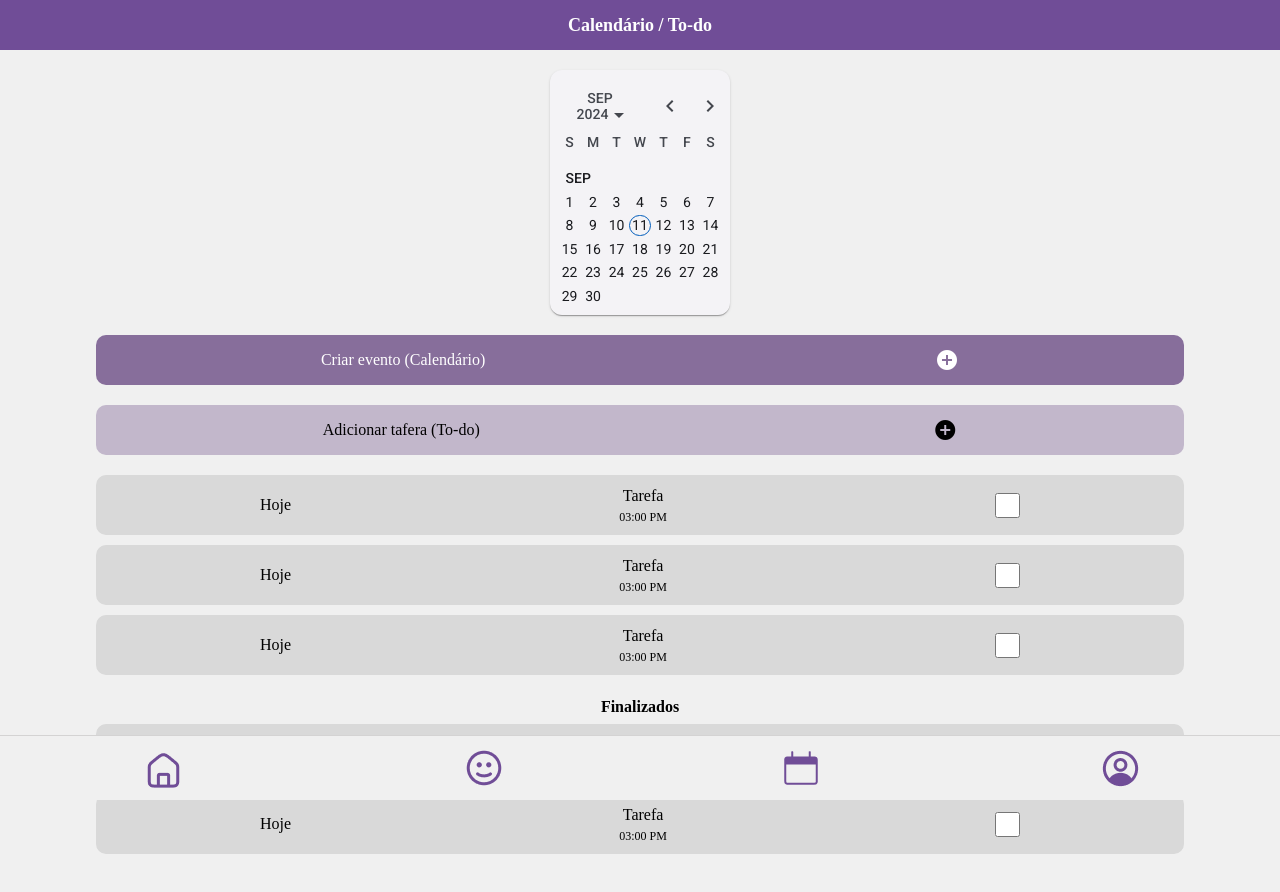
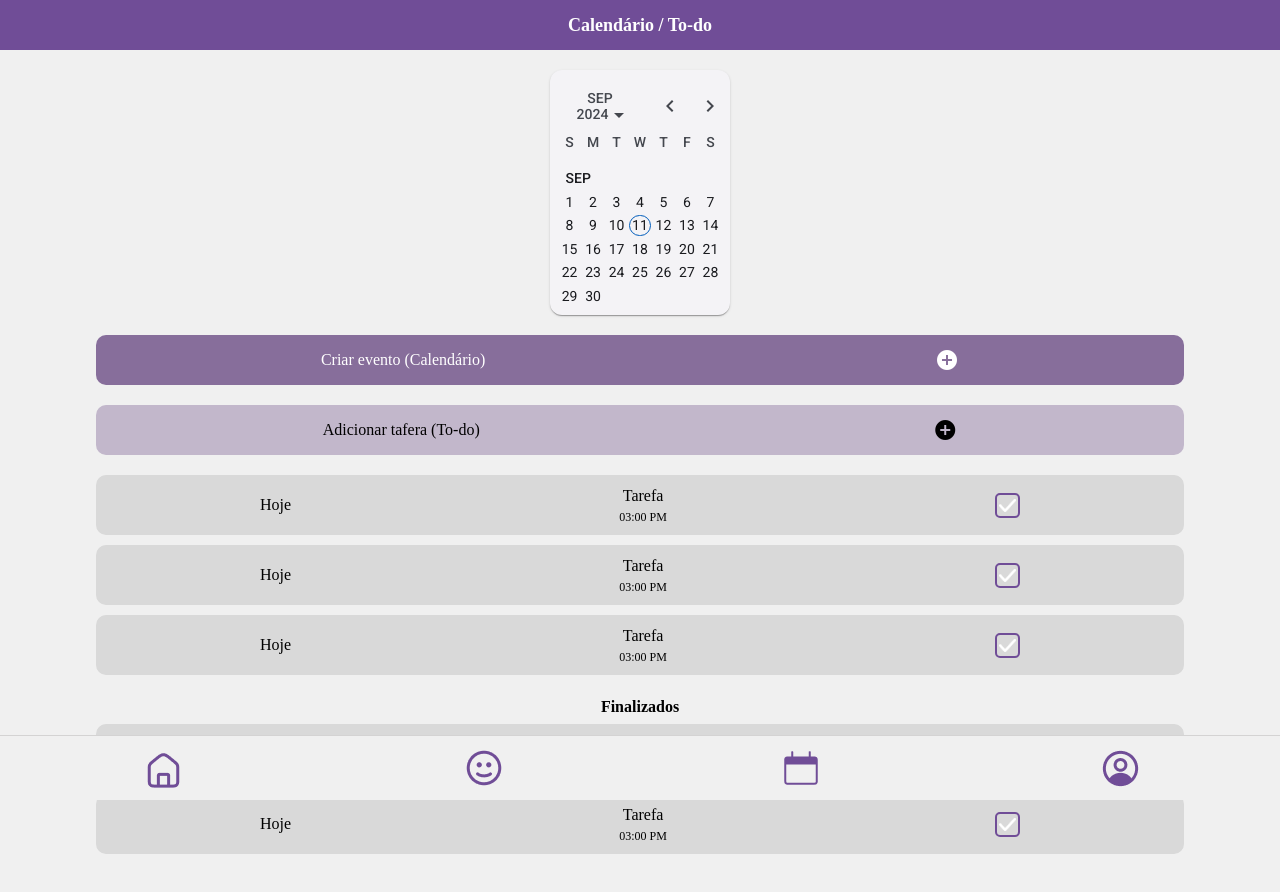
Before and after one commit to viudess/foxpectrum, an Angular app: page /organizacao in a window 1280 px wide. Shown: the top 892 px of the page. Built offline with nearby package versions, Linux system fonts and the light colour scheme; a web font is replaced by a local one.

Commit message:
botoes-to-do

```diff
--- a/src/app/components-gerais/to-do/to-do.component.css
+++ b/src/app/components-gerais/to-do/to-do.component.css
@@ -14,11 +14,6 @@ section{
   height: 60px;
   border-radius: 10px;
 }
-input[type="checkbox"]{
-  width: 25px;
-  height: 25px;
-  accent-color: #704D97;
-}
 .tarefa{
   display: flex;
   align-items: center;
@@ -27,3 +22,16 @@ input[type="checkbox"]{
 .tarefa p{
   font-size: 12px;
 }
+.radio{
+  width: 25px;
+  height: 25px;
+  border: 2px solid #704D97;
+  border-radius: 5px;
+  display: flex;
+  justify-content: center;
+  align-items: center;
+}
+.radio img{
+  width: 80%;
+  height: 60%;
+}
--- a/src/app/components-gerais/to-do/to-do.component.html
+++ b/src/app/components-gerais/to-do/to-do.component.html
@@ -5,6 +5,9 @@
       <label for="">Tarefa</label>
       <p for="">03:00 PM</p>
     </div>
-    <input type="checkbox">
+    <div class="radio" (click)="mudarCor()"
+      [ngStyle]="{'background-color': clicado ? '#704D97' : ''}">
+      <img src="ok-image.png" alt="">
+    </div>
   </div>
 </section>
--- a/src/app/components-gerais/to-do/to-do.component.ts
+++ b/src/app/components-gerais/to-do/to-do.component.ts
@@ -6,5 +6,9 @@ import { Component } from '@angular/core';
   styleUrl: './to-do.component.css'
 })
 export class ToDoComponent {
+  clicado = false;
 
+  mudarCor(){
+    this.clicado = !this.clicado;
+  }
 }
--- a/src/app/tipico/mood/forms-mood/forms-mood.component.css
+++ b/src/app/tipico/mood/forms-mood/forms-mood.component.css
@@ -45,6 +45,13 @@ input{
   height: 20px;
   border: 2px solid #D6C8E1;
   border-radius: 5px;
+  display: flex;
+  justify-content: center;
+  align-items: center;
+}
+.radio img{
+  width: 80%;
+  height: 60%;
 }
 .finalizar{
   display: flex;
--- a/src/app/tipico/mood/forms-mood/forms-mood.component.html
+++ b/src/app/tipico/mood/forms-mood/forms-mood.component.html
@@ -15,40 +15,58 @@
       </div>
     </section>
     <form>
-    <h1>Escreva sobre o que sente:</h1>
-    <div class="gridinput">
-      <input type="text" placeholder="Digite aqui">
-    </div>
+      <h1>Escreva sobre o que sente:</h1>
+      <div class="gridinput">
+        <input type="text" placeholder="Digite aqui">
+      </div>
       <h1>Está sobrecarregado?</h1>
       <form class="check">
-        <div class="gridcheck">
-          <div class="radio"></div>
+        <div class="gridcheck" (click)="mudarCor(0, 0)">
+          <div class="radio"
+            [ngStyle]="{'background-color': sobrecarregado === 0 ? '#704D97' : '', 'border': sobrecarregado === 0 ? '1px solid #704D97' : ''}">
+            <img src="ok-image.png" alt="">
+          </div>
           <h2>Sim</h2>
         </div>
-        <div class="gridcheck">
-          <div class="radio"></div>
+        <div class="gridcheck" (click)="mudarCor(0, 1)">
+          <div class="radio"
+            [ngStyle]="{'background-color': sobrecarregado === 1 ? '#704D97' : '', 'border': sobrecarregado === 1 ? '1px solid #704D97' : ''}">
+            <img src="ok-image.png" alt="">
+          </div>
           <h2>Não</h2>
         </div>
       </form>
       <h1>Você está verbal?</h1>
       <form class="check">
-        <div class="gridcheck">
-          <div class="radio"></div>
+        <div class="gridcheck" (click)="mudarCor(1, 0)">
+          <div class="radio"
+            [ngStyle]="{'background-color': verbal === 0 ? '#704D97' : '', 'border': verbal === 0 ? '1px solid #704D97' : ''}">
+            <img src="ok-image.png" alt="">
+          </div>
           <h2>Sim</h2>
         </div>
-        <div class="gridcheck">
-          <div class="radio"></div>
+        <div class="gridcheck" (click)="mudarCor(1, 1)">
+          <div class="radio"
+            [ngStyle]="{'background-color': verbal === 1 ? '#704D97' : '', 'border': verbal === 1 ? '1px solid #704D97' : ''}">
+            <img src="ok-image.png" alt="">
+          </div>
           <h2>Não</h2>
         </div>
       </form>
       <h1>Prefere evitar contato físico?</h1>
       <form class="check">
-        <div class="gridcheck">
-          <div class="radio"></div>
+        <div class="gridcheck" (click)="mudarCor(2, 0)">
+          <div class="radio"
+            [ngStyle]="{'background-color': contatoFisico === 0 ? '#704D97' : '', 'border': contatoFisico === 0 ? '1px solid #704D97' : ''}">
+            <img src="ok-image.png" alt="">
+          </div>
           <h2>Sim</h2>
         </div>
-        <div class="gridcheck">
-          <div class="radio"></div>
+        <div class="gridcheck" (click)="mudarCor(2, 1)">
+          <div class="radio"
+            [ngStyle]="{'background-color': contatoFisico === 1 ? '#704D97' : '', 'border': contatoFisico === 1 ? '1px solid #704D97' : ''}">
+            <img src="ok-image.png" alt="">
+          </div>
           <h2>Não</h2>
         </div>
       </form>
@@ -56,6 +74,5 @@
     <div class="finalizar">
       <button routerLink="/">Finalizar questionário</button>
     </div>
-
   </div>
 </main>
--- a/src/app/tipico/mood/forms-mood/forms-mood.component.ts
+++ b/src/app/tipico/mood/forms-mood/forms-mood.component.ts
@@ -28,5 +28,19 @@ export class FormsMoodComponent {
     {title: 'Confuso', image: 'confuso 1.png'},
     {title: 'Mais ou menos', image: 'estou mais ou menos 1.png'},
     {title: 'Sério', image: 'sério 1.png'},
-  ]
+  ];
+
+  sobrecarregado: number | null = null;
+  verbal: number | null = null;
+  contatoFisico: number | null = null;
+
+  mudarCor(pergunta: number, valor: number) {
+    if (pergunta === 0) {
+      this.sobrecarregado = valor;
+    } else if (pergunta === 1) {
+      this.verbal = valor;
+    } else if (pergunta === 2) {
+      this.contatoFisico = valor;
+    }
+  }
 }
```
Also changed, not shown: public/ok-image.png (added).
